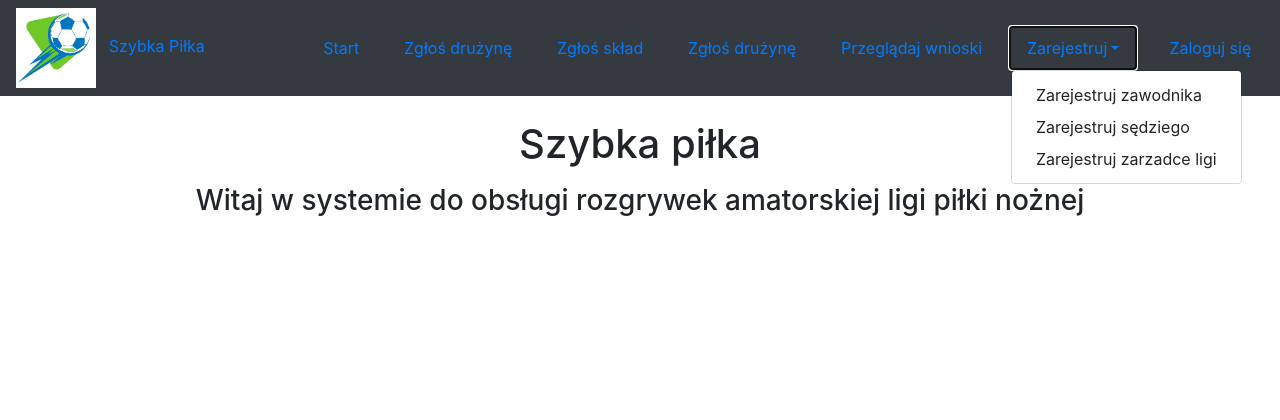
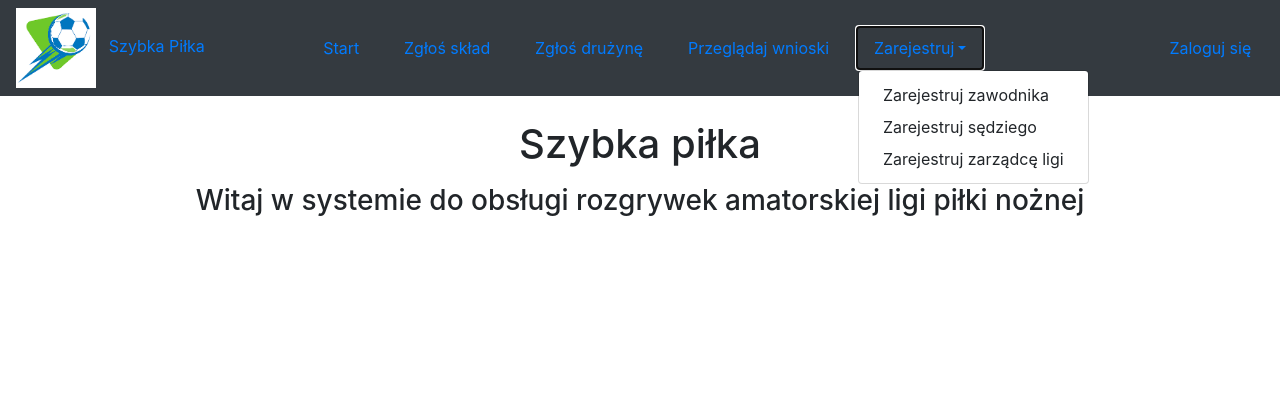
Before and after one commit to tobi605/SzybkaPilka, a Flask app: page / in a window 1280 px wide, after a click on "Zarejestruj". Shown: the top 420 px of the page. Run offline with Flask 2, Linux system fonts and the light colour scheme; parts of the project's set-up code (start-up, migrations or seed data) failed here and were passed over; some libraries are stand-ins or nearby versions.

Commit message:
translated welcome text in register form, fixed logo

```diff
--- a/app.py
+++ b/app.py
@@ -8,6 +8,11 @@ app.config['SECRET_KEY'] = 'reeeeeee'
 import os
 
 DATABASE = 'database.db'
+welcome_texts = {
+    "player":"zawodnik",
+    "referee":"sędzia",
+    "admin":"zarządca ligi"
+}
 
 def get_db():
     db = getattr(g, '_database', None)
@@ -62,8 +67,9 @@ def register_form(person):
     if person not in ['player', 'referee', 'admin']:
         return abort(404)
 
+    p = welcome_texts[person]
     form = UserRegisterForm()
-    return render_template('register.html', person=person, form=form)
+    return render_template('register.html', person=p, form=form)
 
 @app.route('/register/<person>', methods=['POST'])
 def register(person):
--- a/templates/layout.html
+++ b/templates/layout.html
@@ -8,12 +8,9 @@
   </head>
   <body>
     <nav class="navbar navbar-expand-lg navbar-dark bg-dark mb-4">
-      <a href="{{ url_for('index') }}" class="navbar-left" style="margin-right: 8vw"><img src="static/logo.png" style="height:10vh;width:auto;margin-right: 1vw">Szybka Piłka</a>
+      <a href="{{ url_for('index') }}" class="navbar-left" style="margin-right: 8vw"><img src="{{url_for('static', filename='logo.png')}}" style="height:10vh;width:auto;margin-right: 1vw">Szybka Piłka</a>
       <li class="nav-link">
         <a class="nav-item" href="{{ url_for('index') }}" style="margin-right: 1vw">Start</a>
-      </li>
-      <li class="nav-link">
-        <a class="nav-item" href="{{ url_for('index') }}" style="margin-right: 1vw">Zgłoś drużynę</a>
       </li>
       <li class="nav-link">
         <a class="nav-item" href="{{ url_for('index') }} " style="margin-right: 1vw">Zgłoś skład</a>
@@ -29,7 +26,7 @@
         <div class="dropdown-menu" aria-labelledby="navbarDropdown">
           <a class="dropdown-item" href="{{ url_for('register', person='player') }} ">Zarejestruj zawodnika</a>
           <a class="dropdown-item" href="{{ url_for('register', person='referee') }} ">Zarejestruj sędziego</a>
-          <a class="dropdown-item" href="{{ url_for('register', person='admin') }} ">Zarejestruj zarzadce ligi</a>
+          <a class="dropdown-item" href="{{ url_for('register', person='admin') }} ">Zarejestruj zarządcę ligi</a>
         </div>
       </li>
       <a class="navbar-nav ml-auto" href="{{ url_for('login') }} " style="margin-right: 1vw">Zaloguj się</a>
--- a/templates/register.html
+++ b/templates/register.html
@@ -4,7 +4,7 @@
 {% block content %}
 
 
-<h1><p class="text-center">Zarejestruj {{person}}</p></h1>
+<h1><p class="text-center">Zarejestruj się jako {{person}}</p></h1>
 <br>
 
 <form action="{{ url_for('register', person=person) }}" method="POST">
```
